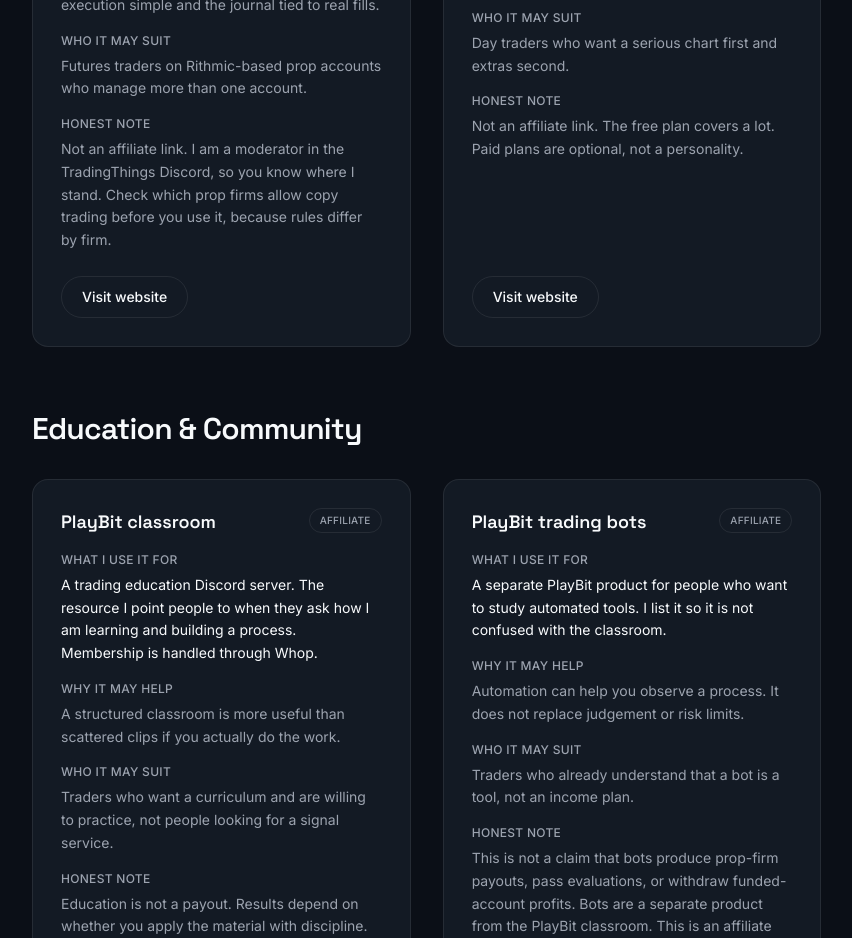
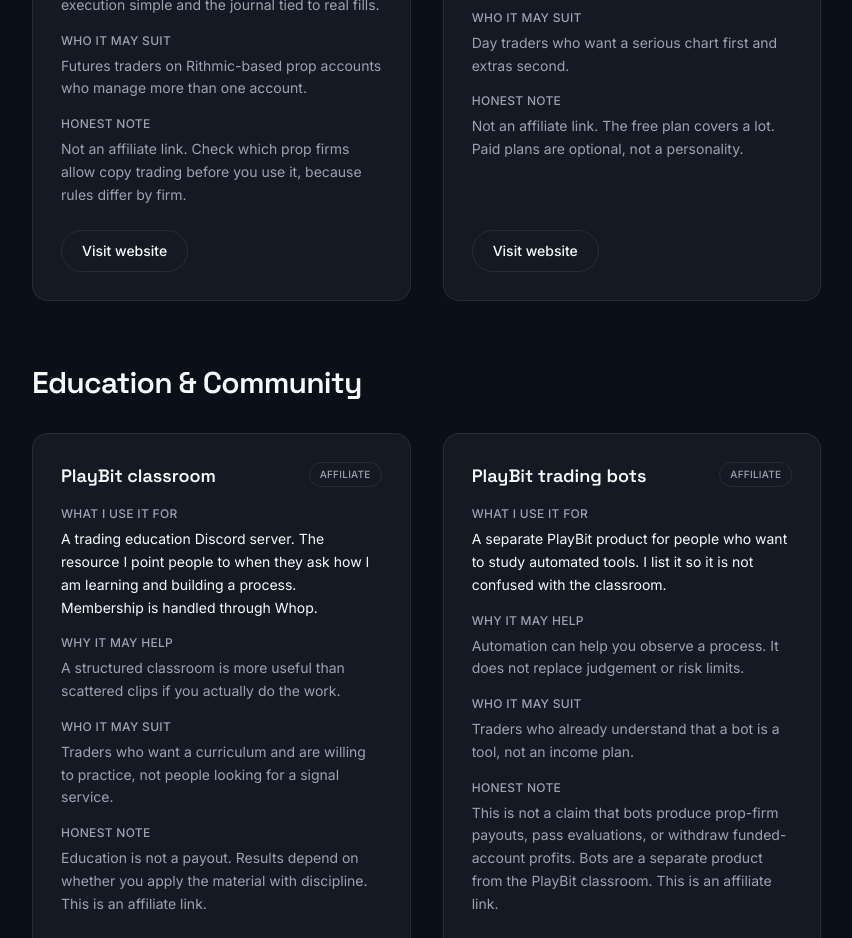
Before and after one commit to Degenius-Liquidity/degenius-liquidity-v2, a React (Vite) app: page /toolkit in a window 1280 px wide. Shown: the part 2200-3138 px from the top of the page, without its empty margins (8-860 px from the left). Built offline with nearby package versions, Linux system fonts and the light colour scheme.

Commit message:
Revert "TradingThings: disclose mod role"
This reverts commit 284e774e0034d7349e3136877977134f3754576c.

```diff
--- a/src/data/toolkitItems.ts
+++ b/src/data/toolkitItems.ts
@@ -121,7 +121,7 @@
     useCase: 'My main trading platform. You can connect Rithmic accounts to it, it has a free built-in copy trader, and I also use it for journaling.',
     whyUseful: 'Running several prop accounts from one place, with trades copied across them, keeps execution simple and the journal tied to real fills.',
     whoItSuits: 'Futures traders on Rithmic-based prop accounts who manage more than one account.',
-    honestNote: 'Not an affiliate link. I am a moderator in the TradingThings Discord, so you know where I stand. Check which prop firms allow copy trading before you use it, because rules differ by firm.',
+    honestNote: 'Not an affiliate link. Check which prop firms allow copy trading before you use it, because rules differ by firm.',
     url: 'https://tradingthings.io/',
     isAffiliate: false,
   },
```
